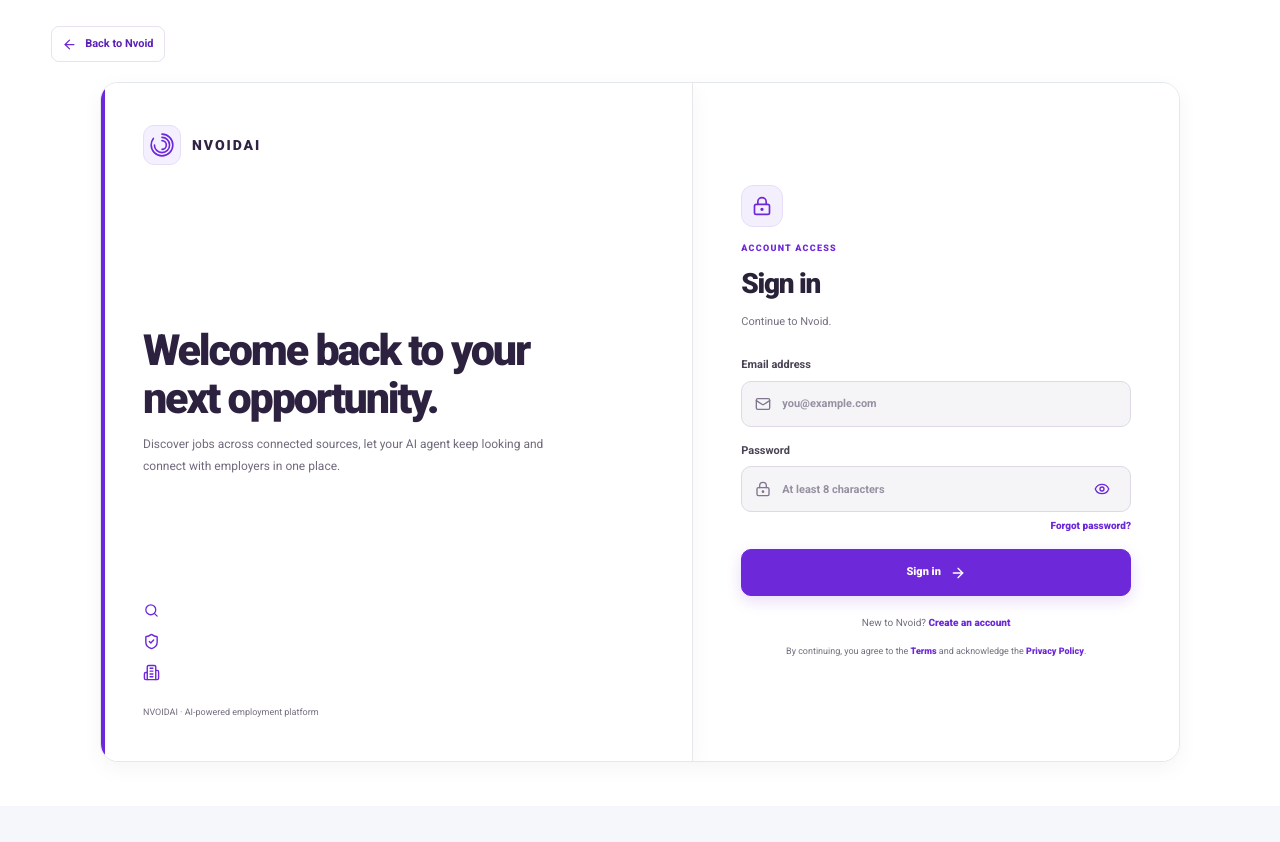
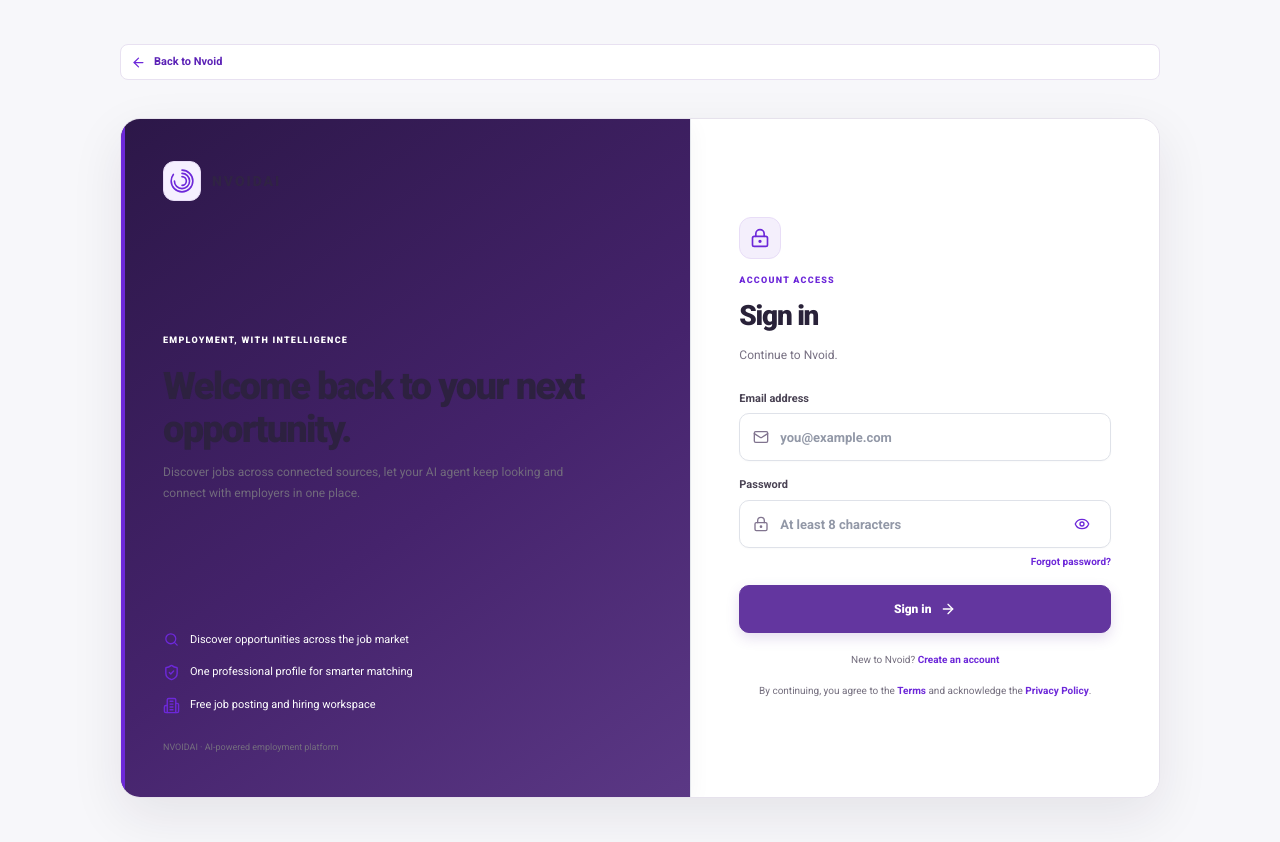
Before and after one commit to jobkar-official/nvoid_web_view, a Next.js app: page /auth/signin in a window 1280 px wide. Before the commit the page ends 806 px from the top, so only its background shows below. Built offline with nearby package versions, Linux system fonts and the light colour scheme; no server answers.

Commit message:
Polish authentication flows with consistent product UI

```diff
--- a/app/product-design-system.css
+++ b/app/product-design-system.css
@@ -773,3 +773,187 @@ html body .public-shell .public-main .public-content .worker-results-page .publi
     gap: 8px !important;
   }
 }
+
+
+html body main.auth-page {
+  box-sizing: border-box !important;
+  min-height: 100svh !important;
+  display: grid !important;
+  align-content: center !important;
+  justify-items: center !important;
+  gap: 18px !important;
+  padding: clamp(18px, 4vw, 44px) !important;
+  color: #292638 !important;
+  background: #f7f7fa !important;
+}
+
+html body main.auth-page .auth-back {
+  width: min(100%, 1040px) !important;
+  color: #6b6478 !important;
+  font-size: 11px !important;
+  font-weight: 650 !important;
+}
+
+html body main.auth-page .auth-layout {
+  width: min(100%, 1040px) !important;
+  max-width: 1040px !important;
+  overflow: hidden !important;
+  border: 1px solid #e6e2ec !important;
+  border-radius: 20px !important;
+  background: #ffffff !important;
+  box-shadow: 0 18px 52px rgba(35, 28, 49, .085) !important;
+}
+
+html body main.auth-page .auth-brand-panel {
+  min-width: 0 !important;
+  color: #ffffff !important;
+  background: linear-gradient(145deg, #2c1748 0%, #45236c 56%, #5b3885 100%) !important;
+}
+
+html body main.auth-page .auth-brand-copy h1 {
+  color: #ffffff !important;
+  font-size: clamp(28px, 3vw, 38px) !important;
+  font-weight: 800 !important;
+  letter-spacing: -.045em !important;
+  line-height: 1.12 !important;
+}
+
+html body main.auth-page .auth-brand-copy p,
+html body main.auth-page .auth-brand-points,
+html body main.auth-page .auth-brand-footer {
+  color: rgba(255, 255, 255, .78) !important;
+  line-height: 1.7 !important;
+}
+
+html body main.auth-page .auth-form-panel {
+  min-width: 0 !important;
+  padding: clamp(28px, 4vw, 48px) !important;
+  color: #292638 !important;
+  background: #ffffff !important;
+  border: 0 !important;
+  box-shadow: none !important;
+}
+
+html body main.auth-page .auth-form-heading h1 {
+  color: #252337 !important;
+  font-size: clamp(25px, 2.5vw, 31px) !important;
+  font-weight: 800 !important;
+  letter-spacing: -.04em !important;
+  line-height: 1.15 !important;
+}
+
+html body main.auth-page .auth-form-heading p {
+  color: #737b8e !important;
+  font-size: 12px !important;
+  line-height: 1.7 !important;
+}
+
+html body main.auth-page .auth-form :is(label, .auth-input > span) {
+  color: #535b70 !important;
+  font-size: 11px !important;
+  font-weight: 700 !important;
+  line-height: 1.45 !important;
+}
+
+html body main.auth-page .auth-input {
+  min-height: 48px !important;
+  display: flex !important;
+  align-items: center !important;
+  border: 1px solid #dfe2e9 !important;
+  border-radius: 10px !important;
+  background: #ffffff !important;
+  box-shadow: 0 1px 2px rgba(16, 24, 40, .025) !important;
+}
+
+html body main.auth-page .auth-input input {
+  min-width: 0 !important;
+  min-height: 46px !important;
+  color: #292638 !important;
+  -webkit-text-fill-color: #292638 !important;
+  background: transparent !important;
+  font-family: var(--product-font) !important;
+  font-size: 13px !important;
+  font-weight: 550 !important;
+}
+
+html body main.auth-page .auth-input input::placeholder {
+  color: #9298a7 !important;
+  -webkit-text-fill-color: #9298a7 !important;
+  opacity: 1 !important;
+}
+
+html body main.auth-page .auth-input:focus-within {
+  border-color: #a68bc7 !important;
+  box-shadow: 0 0 0 3px rgba(99, 54, 159, .10) !important;
+}
+
+html body main.auth-page .auth-role-picker button {
+  border: 1px solid #e1dfe8 !important;
+  border-radius: 10px !important;
+  color: #5e6373 !important;
+  background: #ffffff !important;
+  font-size: 11px !important;
+  font-weight: 650 !important;
+}
+
+html body main.auth-page .auth-role-picker button.selected {
+  border-color: #cfc0e2 !important;
+  color: #58368a !important;
+  background: #f7f3fb !important;
+  box-shadow: 0 0 0 2px rgba(99, 54, 159, .06) !important;
+}
+
+html body main.auth-page .auth-submit {
+  min-height: 48px !important;
+  border: 1px solid #63369f !important;
+  border-radius: 10px !important;
+  color: #ffffff !important;
+  -webkit-text-fill-color: #ffffff !important;
+  background: #63369f !important;
+  box-shadow: 0 5px 13px rgba(99, 54, 159, .17) !important;
+  font-size: 12px !important;
+  font-weight: 750 !important;
+}
+
+html body main.auth-page .auth-submit:hover:not(:disabled) {
+  border-color: #522889 !important;
+  color: #ffffff !important;
+  background: #522889 !important;
+}
+
+html body main.auth-page :is(.auth-switch, .auth-terms, .auth-forgot-row) {
+  color: #7b8292 !important;
+  font-size: 10px !important;
+  line-height: 1.65 !important;
+}
+
+html body main.auth-page :is(.auth-switch a, .auth-terms a, .auth-forgot-row a) {
+  color: #63369f !important;
+  font-weight: 700 !important;
+}
+
+html body main.auth-page :is(input, button, a):focus-visible {
+  outline: 3px solid rgba(99, 54, 159, .20) !important;
+  outline-offset: 2px !important;
+}
+
+@media (max-width: 720px) {
+  html body main.auth-page {
+    align-content: start !important;
+    padding: 16px !important;
+  }
+
+  html body main.auth-page .auth-layout {
+    grid-template-columns: minmax(0, 1fr) !important;
+    border-radius: 16px !important;
+  }
+
+  html body main.auth-page .auth-brand-panel {
+    min-height: 220px !important;
+    padding: 22px !important;
+  }
+
+  html body main.auth-page .auth-form-panel {
+    padding: 26px 22px !important;
+  }
+}
```
